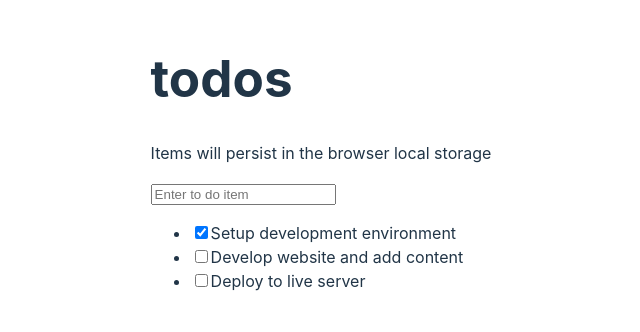
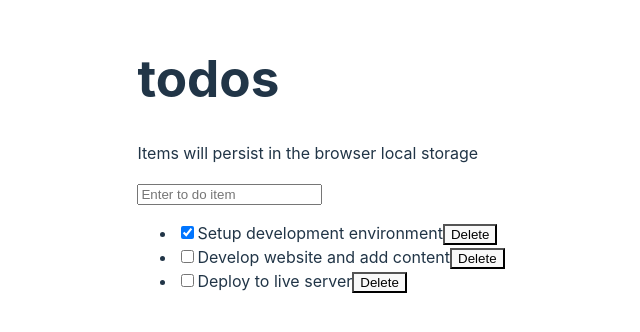
Before and after one commit to NoelLincoln/react-to-do-list, a React (Vite) app: page / in a window 1280 px wide. Shown: the top 332 px of the page, without its empty margins (319-959 px from the left). Built offline with nearby package versions, Linux system fonts and the light colour scheme.

Commit message:
create delete todo list item handler and pass it down to child components

```diff
--- a/src/components/TodoItem.jsx
+++ b/src/components/TodoItem.jsx
@@ -1,6 +1,6 @@
 import PropTypes from 'prop-types';
 
-const TodoItem = ({ itemProp, handleChange }) => {
+const TodoItem = ({ itemProp, handleChange, delTodo }) => {
   return (
     <li>
       <input
@@ -9,6 +9,7 @@ const TodoItem = ({ itemProp, handleChange }) => {
         onChange={() => handleChange(itemProp.id)}
       />
       {itemProp.title}
+      <button onClick={() => delTodo(itemProp.id)}>Delete</button>
     </li>
   );
 };
@@ -18,4 +19,5 @@ TodoItem.propTypes = {
   itemProp: PropTypes.object,
   setTodos: PropTypes.func,
   handleChange: PropTypes.func,
+  delTodo: PropTypes.bool,
 };
--- a/src/components/TodosList.jsx
+++ b/src/components/TodosList.jsx
@@ -1,11 +1,16 @@
 import PropTypes from 'prop-types';
 
 import TodoItem from './TodoItem';
-const TodosList = ({ todosProps, handleChange }) => {
+const TodosList = ({ todosProps, handleChange, delTodo }) => {
   return (
     <ul>
       {todosProps.map((todo) => (
-        <TodoItem key={todo.id} itemProp={todo} handleChange={handleChange} />
+        <TodoItem
+          key={todo.id}
+          itemProp={todo}
+          handleChange={handleChange}
+          delTodo={delTodo}
+        />
       ))}
     </ul>
   );
@@ -15,6 +20,7 @@ TodosList.propTypes = {
   todosProps: PropTypes.array.isRequired,
   setTodos: PropTypes.func,
   handleChange: PropTypes.func,
+  delTodo: PropTypes.bool,
 };
 
 export default TodosList;
--- a/src/components/TodosLogic.jsx
+++ b/src/components/TodosLogic.jsx
@@ -33,6 +33,15 @@ const TodosLogic = () => {
       })
     );
   };
+
+  const delTodo = (id) => {
+    setTodos([
+      ...todos.filter((todo) => {
+        return todo.id !== id;
+      }),
+    ]);
+  };
+
   return (
     <div>
       <InputTodo />
@@ -40,6 +49,7 @@ const TodosLogic = () => {
         todosProps={todos}
         setTodos={setTodos}
         handleChange={handleChange}
+        delTodo={delTodo}
       />
     </div>
   );
```
